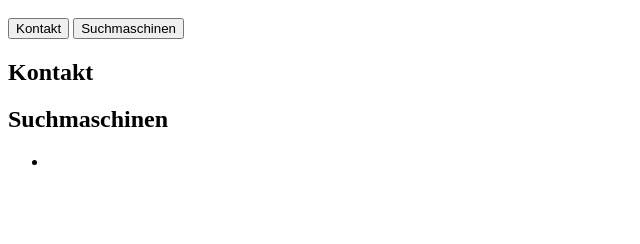
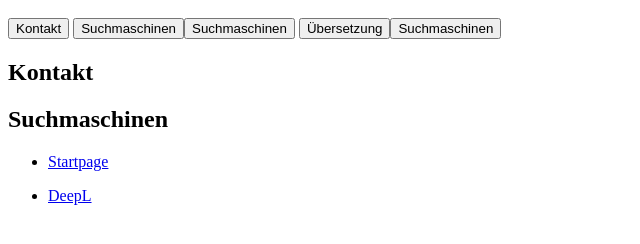
Before and after one commit to eichhoernknacktdienuss/eichhoernknacktdienuss.github.io, a plain HTML site: page index.html in a window 1280 px wide. Shown: the part 48-292 px from the top of the page, without its empty margins (0-640 px from the left). Drawn offline with Linux system fonts and the light colour scheme.

Commit message:
update index.html

```diff
--- a/index.html
+++ b/index.html
@@ -9,7 +9,9 @@
   </header>
   <nav>
     <button onclick="document.location='#Kontakt'">Kontakt</button>
-      <button onclick="document.location='#Suchmaschinen'">Suchmaschinen</button>
+    <button onclick="document.location='#Suchmaschinen'">Suchmaschinen</button><button onclick="document.location='#Suchmaschinen'">Suchmaschinen</button>
+    <button onclick="document.location='#Uebersetzung'">Übersetzung</button><button onclick="document.location='#Suchmaschinen'">Suchmaschinen</button>
+
   </nav>
   <section name="Kontakt">
     <h2>Kontakt</h2>
@@ -17,7 +19,12 @@
   <section name="Suchmaschinen">
     <h2>Suchmaschinen</h2>
     <ul>
-        <li><a href="https://www.startpage.com/" target="_blank"</li>
+      <li><a href="https://www.startpage.com/" target="_blank">Startpage</a></li>
+    </ul>
+  </section>
+  <section name="Uebersetzung">
+    <ul>
+      <li><a href="https://www.deepl.com/translator-mobile">DeepL</a></li>
     </ul>
   </section>
 </body>
```
Lines whose indentation alone changed are shown as unchanged.
